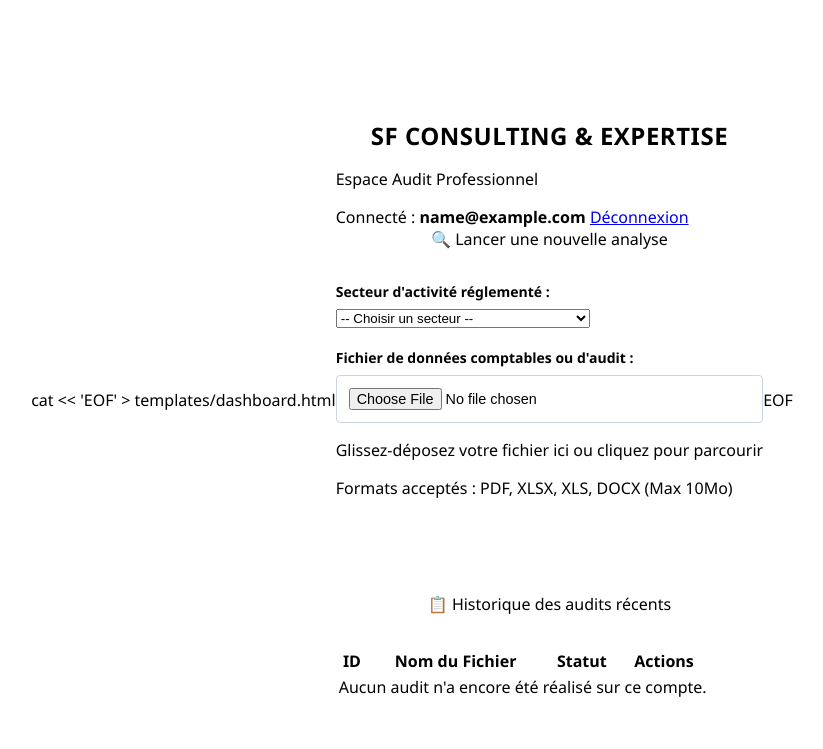
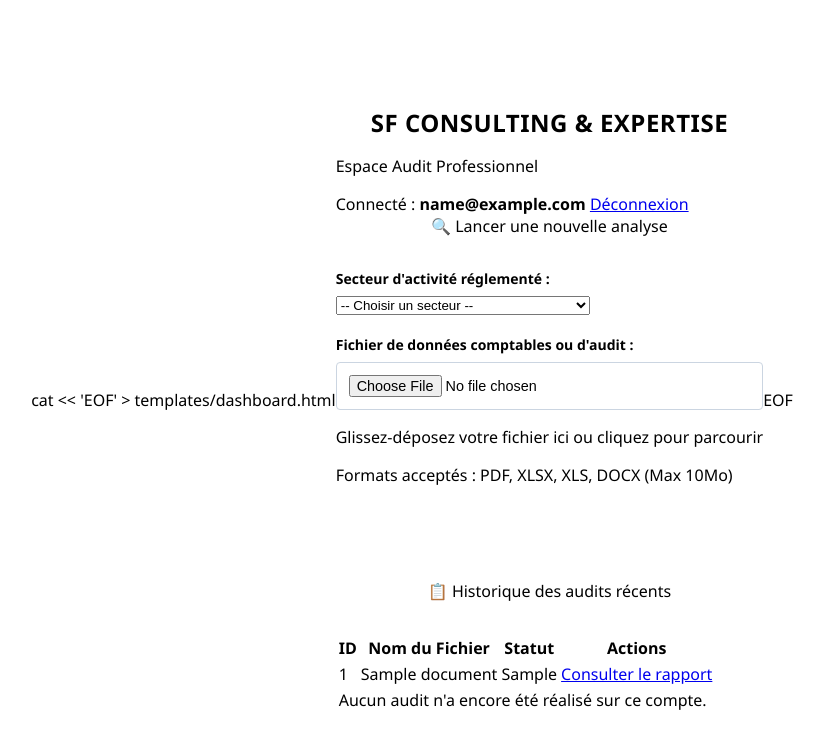
Before and after one commit to smaouifiras100-hue/Projet-Git, a Flask app: page /dashboard in a window 1280 px wide. Shown: the top 749 px of the page, without its empty margins (228-1051 px from the left). Run offline with Flask 3, Linux system fonts and the light colour scheme; a user stored in the database is signed in; tables that the repository leaves empty hold one stand-in row (values such as "Sample post").

Commit message:
Update dashboard.html

```diff
--- a/templates/dashboard.html
+++ b/templates/dashboard.html
@@ -64,6 +64,22 @@ cat << 'EOF' > templates/dashboard.html
                             </tr>
                         </thead>
                         <tbody>
+    {% if documents %}
+        {% for doc in documents %}
+        <tr>
+            <td>{{ doc.id }}</td>
+            <td>{{ doc.nom_fichier }}</td>
+            <td><span class="badge">{{ doc.statut }}</span></td>
+            <td><a href="#" class="btn-action">Consulter le rapport</a></td>
+        </tr>
+        {% endfor %}
+    {% else %}
+        <tr>
+            <td colspan="4" class="text-center">Aucun audit n'a encore été réalisé sur ce compte.</td>
+        </tr>
+    {% endif %}
+</tbody>
+
                             <tr>
                                 <td colspan="4" class="text-center">Aucun audit n'a encore été réalisé sur ce compte.</td>
                             </tr>
```
